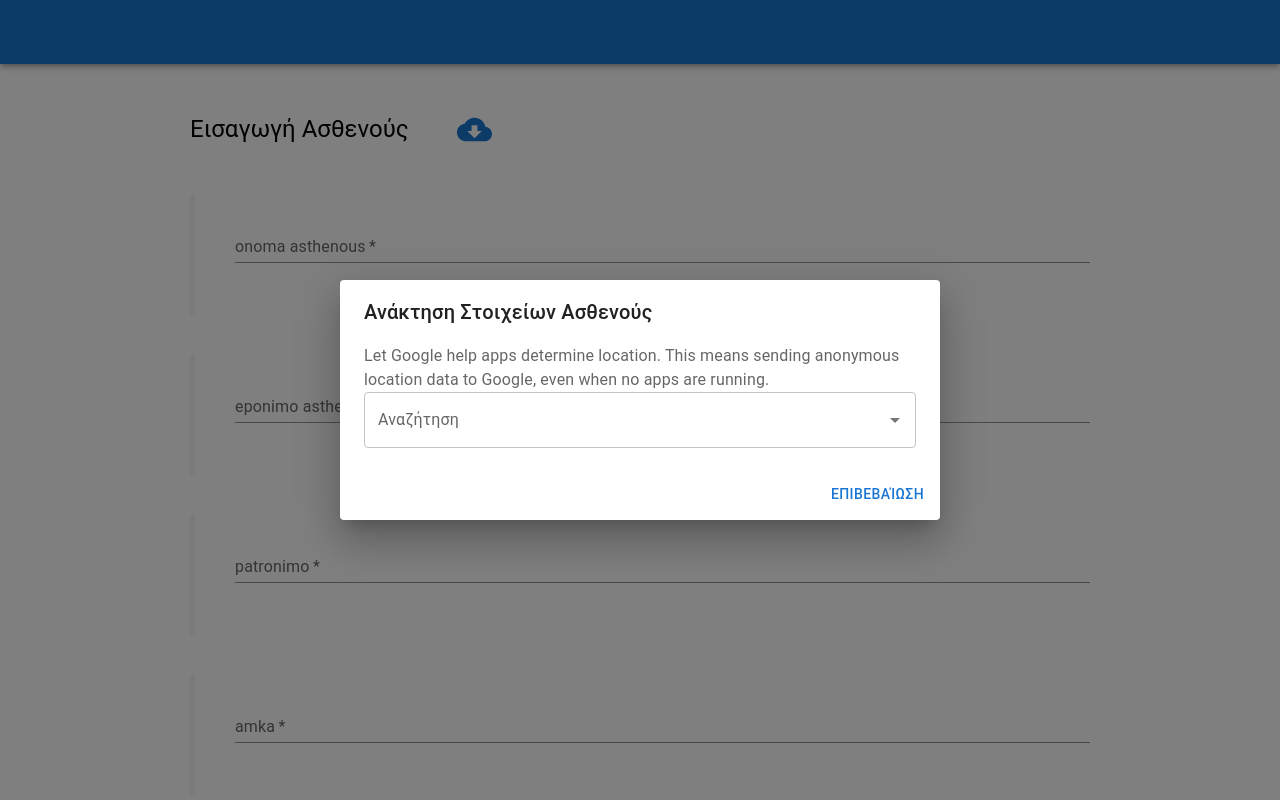
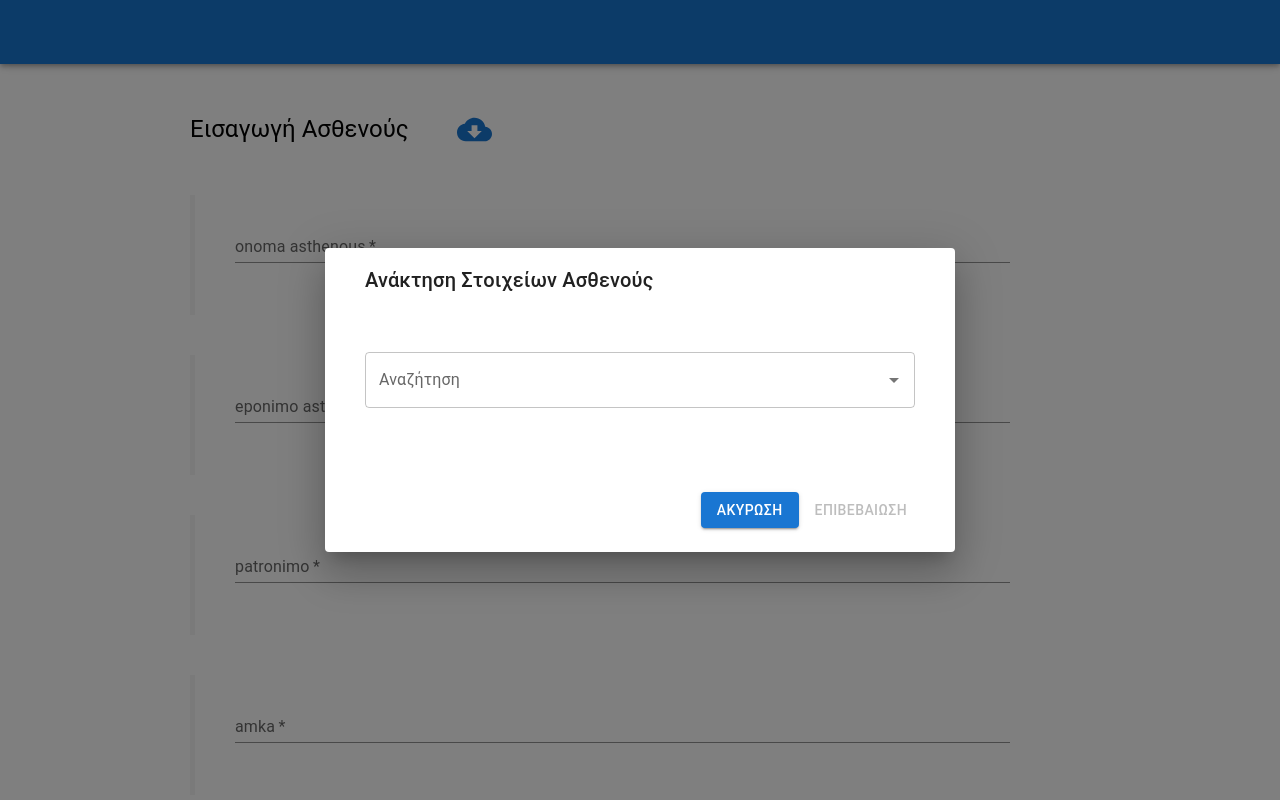
Before and after one commit to papakonv88/doc-forms, a Next.js app: page /patient in a window 1280 px wide. Both pictures are taken after a click on the button "patch". Shown: the top 800 px of the page. Built offline with nearby package versions, Linux system fonts and the light colour scheme.

Commit message:
New commit

```diff
--- a/components/DropDown/DropDown.tsx
+++ b/components/DropDown/DropDown.tsx
@@ -4,7 +4,17 @@ import {InputProps} from "../../types/types";
 import {CheckCircleOutlined, ErrorOutlined} from "@mui/icons-material";
 import {tokens} from "../../styles/tokens";
 
-function DropDown({hasNested, options, value, handleChange, property, errorMsg, label, error, handleError}: InputProps) {
+function DropDown({
+                      hasNested,
+                      options,
+                      value,
+                      handleChange,
+                      property,
+                      errorMsg,
+                      label,
+                      error,
+                      handleError
+                  }: InputProps) {
     const [inputValue, setInputValue] = useState('');
     const [touched, setTouched] = useState(false);
 
@@ -16,8 +26,9 @@ function DropDown({hasNested, options, value, handleChange, property, errorMsg,
                     isOptionEqualToValue={(option, value) => option.value === value.value}
                     value={value as string}
                     onChange={(event, newValue) => {
+                        setTouched(true)
                         const newVal = newValue || ''
-                            handleChange(newVal, property)
+                        handleChange(newVal, property)
                         if (!newVal) {
                             handleError(true, property)
                         } else {
@@ -26,13 +37,10 @@ function DropDown({hasNested, options, value, handleChange, property, errorMsg,
                     }}
                     inputValue={inputValue}
                     onInputChange={(event, newInputValue) => {
-                        if (!touched) {
-                            setTouched(true)
-                        }
                         setInputValue(newInputValue);
                     }}
                     options={options}
-                    sx={{width: '100%'}}
+                    sx={{width: 'calc(100% - 80px)'}}
                     renderInput={(params) => <TextField {...params} label={label} variant="standard"
                                                         required
                                                         error={error}
--- a/components/FreeText/FreeText.tsx
+++ b/components/FreeText/FreeText.tsx
@@ -10,10 +10,16 @@ function FreeText({hasNested, property, handleChange, value, label, errorMsg, va
 
     const valueValidator = validator ? new RegExp(validator) : '';
 
-    const handleValueChange = (e: SyntheticEvent) => {
-        if (!touched) {
+    const handleBlur = () => {
+        if (!value) {
+            handleError(true, property)
+            setTouched(true)
+        } else {
             setTouched(true)
         }
+    }
+
+    const handleValueChange = (e: SyntheticEvent) => {
         // @ts-ignore
         const newValue = e?.target?.value as any;
         handleChange(newValue, property)
@@ -22,7 +28,6 @@ function FreeText({hasNested, property, handleChange, value, label, errorMsg, va
             if (!valueValidator.test(newValue)) {
                 handleError(true, property)
             } else {
-                console.log('no error')
                 handleError(false, property)
             }
         }
@@ -33,9 +38,10 @@ function FreeText({hasNested, property, handleChange, value, label, errorMsg, va
             <TextField
                 key={`${property}_field`}
                 required
-                sx={{width: '100%'}}
+                sx={{width: 'calc(100% - 80px)'}}
                 label={label}
                 variant={'standard'}
+                onBlur={handleBlur}
                 InputLabelProps={{
                     sx: {width: '100%'}
                 }}
--- a/components/SearchPatient/AutocompleteWithAPI/AutocompleteWithAPI.tsx
+++ b/components/SearchPatient/AutocompleteWithAPI/AutocompleteWithAPI.tsx
@@ -1,5 +1,7 @@
 import {useCallback, useEffect, useState} from "react";
-import {Autocomplete, TextField} from "@mui/material";
+import {Autocomplete, Box, TextField} from "@mui/material";
+import MessageVariants from "../../../enums/MessageVariants";
+import {useAppContext} from "../../../context";
 
 function debounce(func, delay) {
     let timeoutId;
@@ -13,19 +15,19 @@ function debounce(func, delay) {
     };
 }
 
-function AutocompleteWithAPI({getPatients, retrievePatient}) {
-    const [options, setOptions] = useState([]);  // Store fetched options
-    const [inputValue, setInputValue] = useState('');  // Current input value
-    const [loading, setLoading] = useState(false);  // Loading state for the API request
+function AutocompleteWithAPI({getPatients, handleOptionChange}) {
+    const [options, setOptions] = useState([]);
+    const [inputValue, setInputValue] = useState('');
+    const [loading, setLoading] = useState(false);
+    const {handleOpenSnackbar} = useAppContext();
 
     const fetchOptions = async (query) => {
         setLoading(true);
         try {
             const response = await getPatients(query);
-            console.log(response, 'response')
             setOptions(response);
         } catch (error) {
-            console.error('Error fetching data:', error);
+            handleOpenSnackbar('Σφάλμα κατά την φόρτωση δεδομένων', MessageVariants.ERROR)
         } finally {
             setLoading(false);
         }
@@ -55,16 +57,17 @@ function AutocompleteWithAPI({getPatients, retrievePatient}) {
     }, [inputValue, debouncedFetchOptions]);
 
     return (
+        <Box sx={{ width: '550px', marginTop: 5, marginBottom: 5 }}>
             <Autocomplete
                 options={options}
-            getOptionLabel={(option) => getLabel(option) || option}  // Customize based on your API response structure
+                getOptionLabel={(option) => getLabel(option) || option}
                 loading={loading}
                 onInputChange={(event, newInputValue) => {
                     setInputValue(newInputValue);
                 }}
                 onChange={(event, newValue) => {
-                const newVal = newValue || ''
-                retrievePatient(newVal);
+                    const newVal = newValue || null
+                    handleOptionChange(newVal);
                 }}
                 renderInput={(params) => (
                     <TextField
@@ -83,6 +86,7 @@ function AutocompleteWithAPI({getPatients, retrievePatient}) {
                     />
                 )}
             />
+        </Box>
     );
 }
 
--- a/components/SearchPatient/SearchPatient.tsx
+++ b/components/SearchPatient/SearchPatient.tsx
@@ -3,32 +3,60 @@ import Button from '@mui/material/Button';
 import Dialog from '@mui/material/Dialog';
 import DialogActions from '@mui/material/DialogActions';
 import DialogContent from '@mui/material/DialogContent';
-import DialogContentText from '@mui/material/DialogContentText';
 import DialogTitle from '@mui/material/DialogTitle';
 import AutocompleteWithAPI from "./AutocompleteWithAPI/AutocompleteWithAPI";
+import {useState} from "react";
 
 function SearchPatient({openDialog, handleDialog, getPatients, retrievePatient}) {
+    const [activeOption, setActiveOption] = useState(null);
+    const handleOptionChange = (option) => {
+        setActiveOption(option)
+    }
+
+    const handleCancel = () => {
+        handleOptionChange(null)
+        handleDialog(false)
+    }
+
+    const handleConfirm = () => {
+        retrievePatient(activeOption);
+        handleOptionChange(null);
+        handleDialog(false);
+    }
+
+    const handleDialogClose = (event, reason) => {
+        if (reason === 'backdropClick') {
+            return;
+        }
+        handleOptionChange(null);
+        handleDialog(false);
+    }
 
     return (
             <Dialog
                 open={openDialog}
-                onClose={() => handleDialog(false)}
+                onClose={handleDialogClose}
                 aria-labelledby="alert-dialog-title"
                 aria-describedby="alert-dialog-description"
+                sx={{
+                    '& .MuiPaper-root': {
+                        maxWidth: '900px',
+                        px: 2
+                    },
+                }}
             >
                 <DialogTitle id="alert-dialog-title">
                     {"Ανάκτηση Στοιχείων Ασθενούς"}
                 </DialogTitle>
-                <DialogContent>
-                    <DialogContentText id="alert-dialog-description">
-                        Let Google help apps determine location. This means sending anonymous
-                        location data to Google, even when no apps are running.
-                    </DialogContentText>
-                    <AutocompleteWithAPI getPatients={getPatients} retrievePatient={retrievePatient} />
+                <DialogContent >
+                    <AutocompleteWithAPI getPatients={getPatients} handleOptionChange={handleOptionChange} />
                 </DialogContent>
-                <DialogActions>
-                    <Button onClick={() => handleDialog(false)} autoFocus>
-                        Επιβεβαίωση
+                <DialogActions sx={{ padding: 3 }}>
+                    <Button onClick={() => handleCancel()} variant={'contained'}>
+                        Ακυρωση
+                    </Button>
+                    <Button onClick={() => handleConfirm()} disabled={!activeOption} autoFocus>
+                        Επιβεβαιωση
                     </Button>
                 </DialogActions>
             </Dialog>
--- a/pages/patient/index.tsx
+++ b/pages/patient/index.tsx
@@ -14,7 +14,7 @@ import {useAppContext} from "../../context";
 type ValueType = InputProps['value'];
 
 function Patient() {
-
+    const { handleOpenSnackbar, handleLoader } = useAppContext();
     const [formValues, setFormValues] = useState({
         name: '',
         surname: '',
@@ -48,8 +48,6 @@ function Patient() {
     const handleDialog = (bool: boolean) => {
         setOpenDialog(bool);
     };
-
-    const { handleOpenSnackbar, handleLoader } = useAppContext();
 
     const handleError = (value: boolean, propertyName: string) => {
         setErrors({
```
Lines whose indentation alone changed are shown as unchanged.
